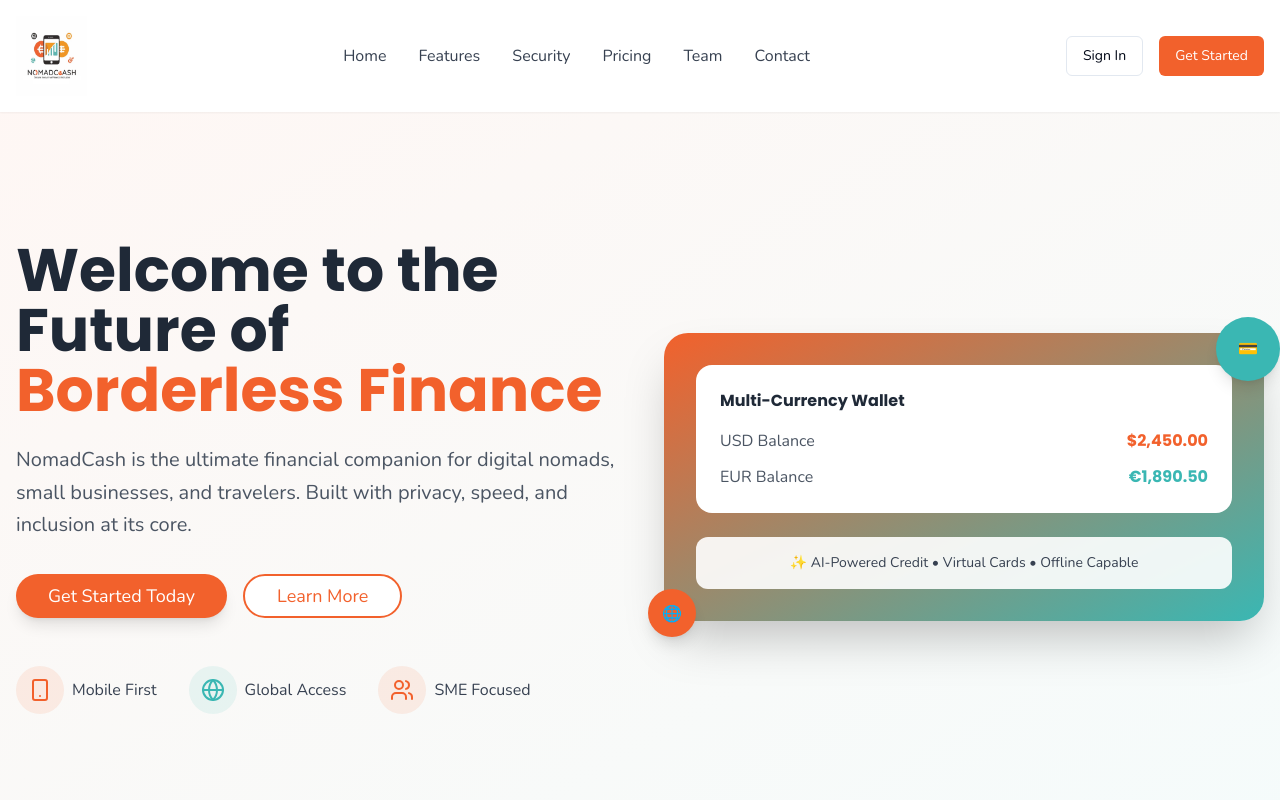
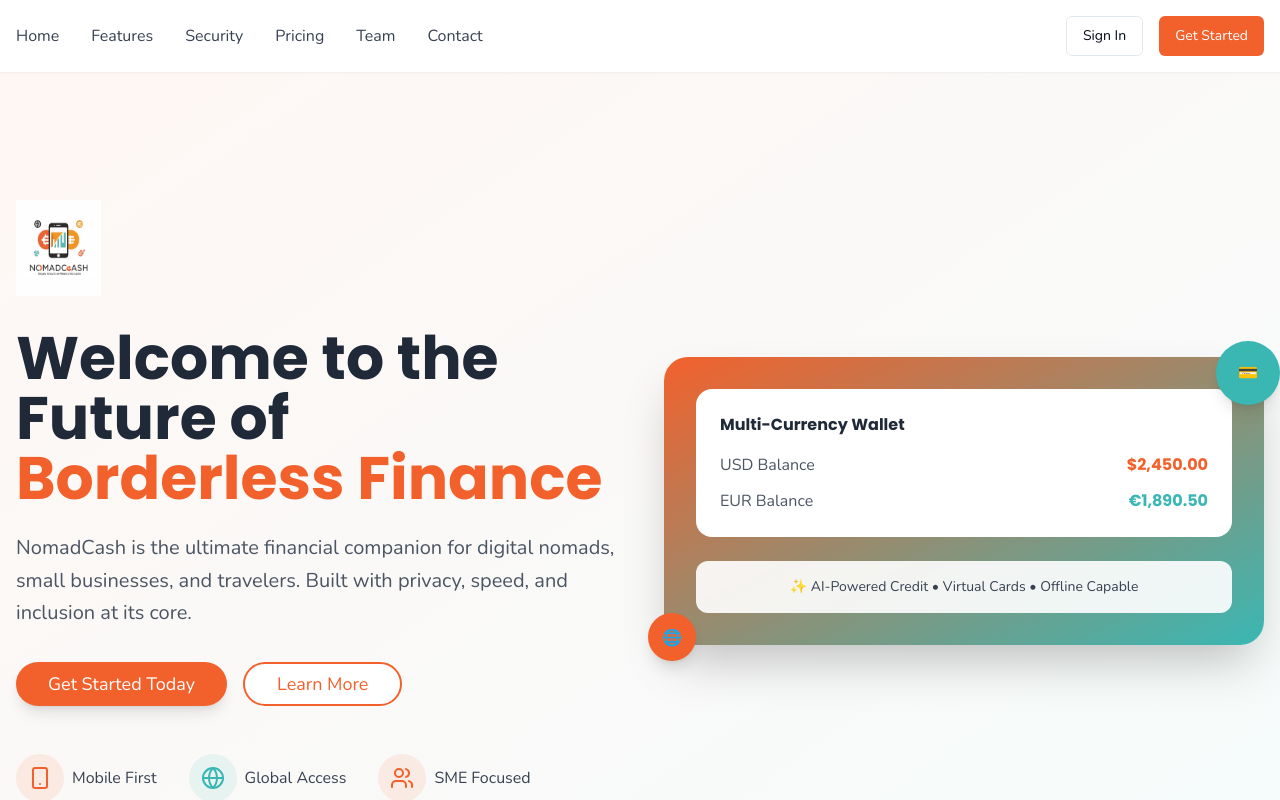
Before and after one commit to FinVital/nomadcash-fintech-freedom-34, a React (Vite) app: page / in a window 1280 px wide. Shown: the top 800 px of the page. Built offline with nearby package versions, Linux system fonts and the light colour scheme.

Commit message:
Remove logo from header, add to body
Removes the logo from the header and adds it to the body section.

```diff
--- a/src/components/Header.tsx
+++ b/src/components/Header.tsx
@@ -1,3 +1,4 @@
+
 
 import { useState } from 'react';
 import { Button } from '@/components/ui/button';
@@ -10,14 +11,6 @@ const Header = () => {
     <header className="bg-white shadow-sm sticky top-0 z-50">
       <div className="container mx-auto px-4 py-4">
         <div className="flex items-center justify-between">
-          <div className="flex items-center">
-            <img
-              src="/lovable-uploads/a5769cde-4cad-4d78-9cf0-2f156e81a62b.png"
-              alt="NomadCash Logo"
-              className="h-20 w-auto"
-            />
-          </div>
-
           {/* Desktop Navigation */}
           <nav className="hidden md:flex items-center space-x-8">
             <a href="#home" className="text-gray-700 hover:text-primary transition-colors font-nunito">Home</a>
@@ -28,14 +21,14 @@ const Header = () => {
             <a href="#contact" className="text-gray-700 hover:text-primary transition-colors font-nunito">Contact</a>
           </nav>
 
-          <div className="hidden md:flex items-center space-x-4">
+          <div className="hidden md:flex items-center space-x-4 ml-auto">
             <Button variant="outline" className="font-nunito">Sign In</Button>
             <Button className="bg-primary hover:bg-primary/90 font-nunito">Get Started</Button>
           </div>
 
           {/* Mobile Menu Button */}
           <button
-            className="md:hidden"
+            className="md:hidden ml-auto"
             onClick={() => setIsMenuOpen(!isMenuOpen)}
           >
             {isMenuOpen ? <X size={24} /> : <Menu size={24} />}
--- a/src/components/Hero.tsx
+++ b/src/components/Hero.tsx
@@ -1,3 +1,4 @@
+
 
 import { Button } from '@/components/ui/button';
 import { Smartphone, Globe, Users } from 'lucide-react';
@@ -8,6 +9,14 @@ const Hero = () => {
       <div className="container mx-auto px-4">
         <div className="grid lg:grid-cols-2 gap-12 items-center">
           <div className="animate-fade-in">
+            <div className="flex items-center justify-center lg:justify-start mb-8">
+              <img
+                src="/lovable-uploads/a5769cde-4cad-4d78-9cf0-2f156e81a62b.png"
+                alt="NomadCash Logo"
+                className="h-24 w-auto"
+              />
+            </div>
+
             <h1 className="text-4xl lg:text-6xl font-poppins font-bold text-gray-800 mb-6 leading-tight">
               Welcome to the Future of{' '}
               <span className="text-primary">Borderless Finance</span>
```
